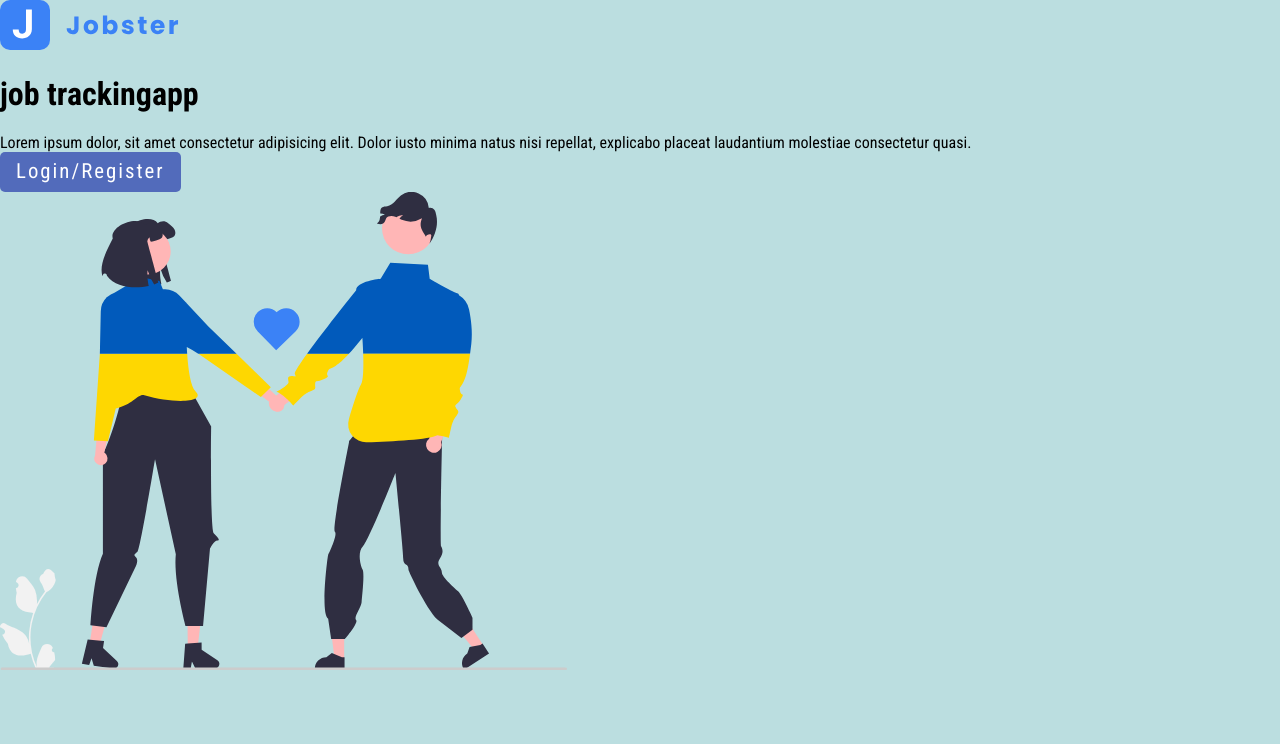
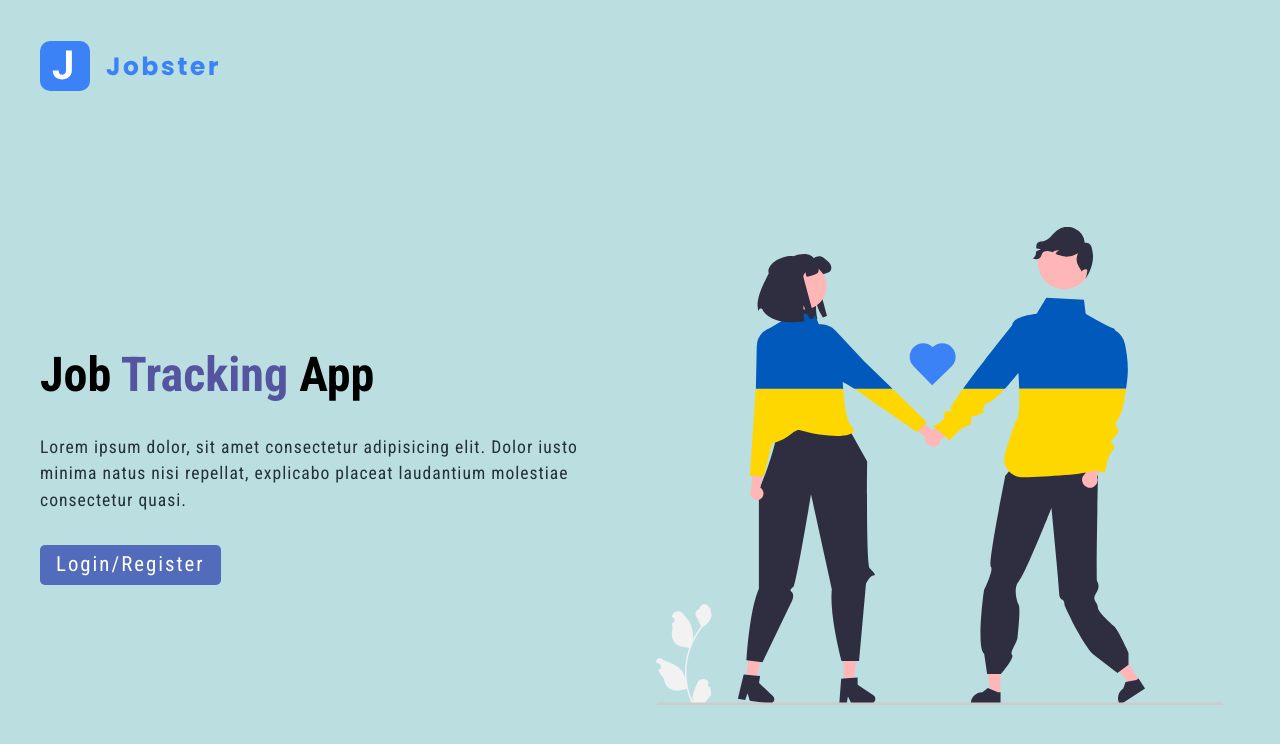
Before and after one commit to sloik89/JobsterFrontend, a React (Vite) app: page / in a window 1280 px wide. Shown: the top 744 px of the page. Built offline with nearby package versions, Linux system fonts and the light colour scheme.

Commit message:
styling Landing page

```diff
--- a/package.json
+++ b/package.json
@@ -10,12 +10,11 @@
     "preview": "vite preview"
   },
   "dependencies": {
-    "components": "^0.1.0",
     "normalize.css": "^8.0.1",
     "react": "^18.2.0",
     "react-dom": "^18.2.0",
     "react-router-dom": "^6.11.2",
-    "styled": "^1.0.0"
+    "styled-components": "^5.3.11"
   },
   "devDependencies": {
     "@types/react": "^18.0.28",
--- a/src/index.css
+++ b/src/index.css
@@ -6,11 +6,16 @@
   padding: 0;
   box-sizing: border-box;
 }
+
 :root {
   --bgc-color: rgb(187, 222, 224);
   --btn-color: rgb(82, 107, 187);
   --btn-color-hover: rgb(111, 128, 184);
   --font-white-clr: rgb(255, 255, 255);
+  --fluid-width: 990px;
+  --max-width: 1200px;
+  --nav-height: 100px;
+  --text-color: rgb(35, 49, 58);
 }
 body {
   font-family: "Roboto Condensed", sans-serif;
@@ -31,3 +36,15 @@ body {
 .btn:hover {
   background-color: var(--btn-color-hover);
 }
+.page {
+  min-height: calc(100vh - var(--nav-height));
+  max-width: var(--max-width);
+  margin: 0 auto;
+}
+.text {
+  letter-spacing: 1px;
+  margin: 2rem 0;
+  color: var(--text-color);
+  font-size: 1.1rem;
+  line-height: 1.5;
+}
--- a/src/pages/Landing.jsx
+++ b/src/pages/Landing.jsx
@@ -1,29 +1,64 @@
 import React from "react";
 import logo from "../assets/logo.svg";
 import main from "../assets/main.svg";
-
+import Wrapper from "../wrappers/Testing";
 const Landing = () => {
   return (
-    <main>
-      <nav>
+    <Wrapper>
+      <nav className="flex-align">
         <img src={logo} alt="logo" className="logo" />
       </nav>
       <div className="container page">
         <div className="info">
           <h1>
-            job <span>tracking</span>app
+            job <span>tracking</span> app
           </h1>
-          <p>
+          <p className="text">
             Lorem ipsum dolor, sit amet consectetur adipisicing elit. Dolor
             iusto minima natus nisi repellat, explicabo placeat laudantium
             molestiae consectetur quasi.
           </p>
           <button className="btn btn-hero">Login/Register</button>
         </div>
-        <img src={main} alt="main image" className="img main-img" />
+        <img src={main} alt="main-image" className="img main-img" />
       </div>
-    </main>
+    </Wrapper>
   );
 };
-
+// const Wrapper = styled.main`
+//   nav {
+//     width: var(--fluid-width);
+//     max-width: var(--max-width);
+//     margin: 0 auto;
+//     height: var(--nav-height);
+//     display: flex;
+//     align-items: center;
+//   }
+//   .page {
+//     display: grid;
+//     align-items: center;
+//     justify-content: center;
+//   }
+//   h1 {
+//     text-transform: capitalize;
+//     font-weight: bold;
+//     font-size: 3rem;
+//     margin: 0;
+//     span {
+//       color: #5454a1;
+//     }
+//   }
+//   .main-img {
+//     display: none;
+//   }
+//   @media screen and (min-width: 992px) {
+//     .main-img {
+//       display: block;
+//     }
+//     .page {
+//       grid-template-columns: 1fr 1fr;
+//       column-gap: 2rem;
+//     }
+//   }
+// `;
 export default Landing;
--- /dev/null
+++ b/src/wrappers/Testing.jsx
@@ -0,0 +1,38 @@
+import styled from "styled-components";
+const Wrapper = styled.main`
+  padding: 1rem;
+  nav {
+    max-width: var(--max-width);
+    margin: 0 auto;
+    height: var(--nav-height);
+    display: flex;
+    align-items: center;
+  }
+  .page {
+    display: grid;
+    align-items: center;
+    justify-content: center;
+  }
+  h1 {
+    text-transform: capitalize;
+    font-weight: bold;
+    font-size: 3rem;
+    margin: 0;
+    span {
+      color: #5454a1;
+    }
+  }
+  .main-img {
+    display: none;
+  }
+  @media screen and (min-width: 992px) {
+    .main-img {
+      display: block;
+    }
+    .page {
+      grid-template-columns: 1fr 1fr;
+      column-gap: 2rem;
+    }
+  }
+`;
+export default Wrapper;
```
Also changed, not shown: 1 other file (tests, documents, lock files or other folders).
